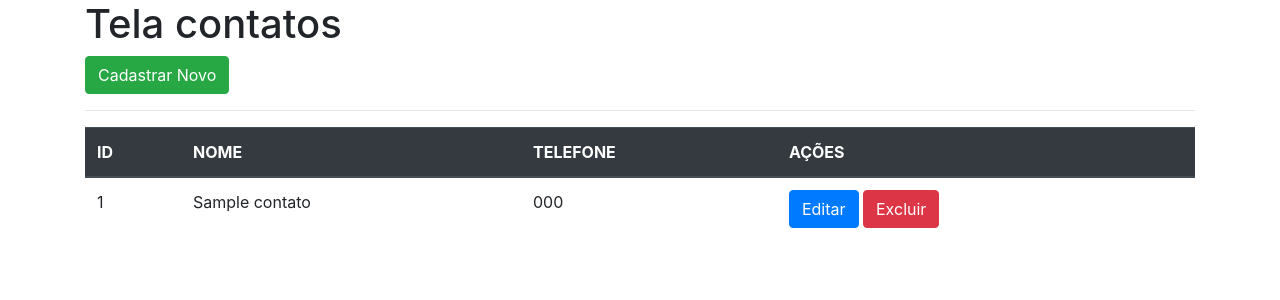
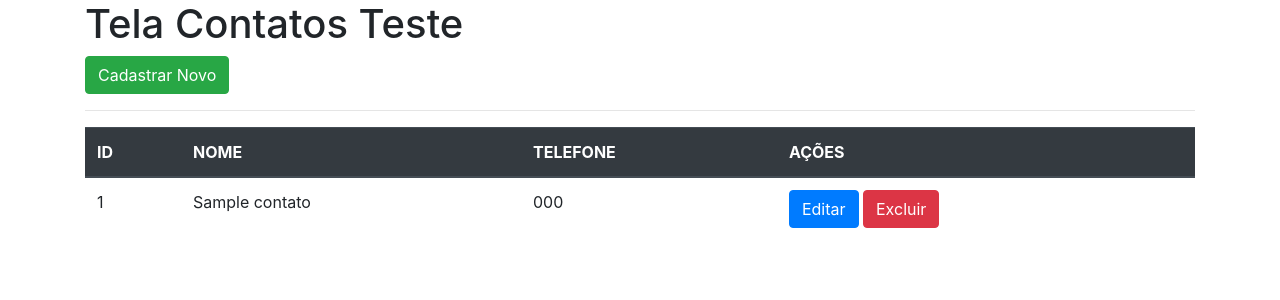
Before and after one commit to eduardoflexpeak/crudphpmysql, a PHP site: page / in a window 1280 px wide. Shown: the top 300 px of the page. Run offline with PHP 8.4, Linux system fonts and the light colour scheme; tables that the repository leaves empty or names only in its code hold one stand-in row (values such as "Sample post").

Commit message:
Alteração no título do Index

```diff
--- a/index.php
+++ b/index.php
@@ -12,7 +12,7 @@ $contato = new Contato($conexao);
 
 $stmt = $contato->lerTodos();
 
-echo "<h1>Tela contatos</h1>";
+echo "<h1>Tela Contatos Teste</h1>";
 echo "<a class='btn btn-success' href='novocontato.php'>Cadastrar Novo</a><hr>";
 
 echo "<table class='table'>
```
